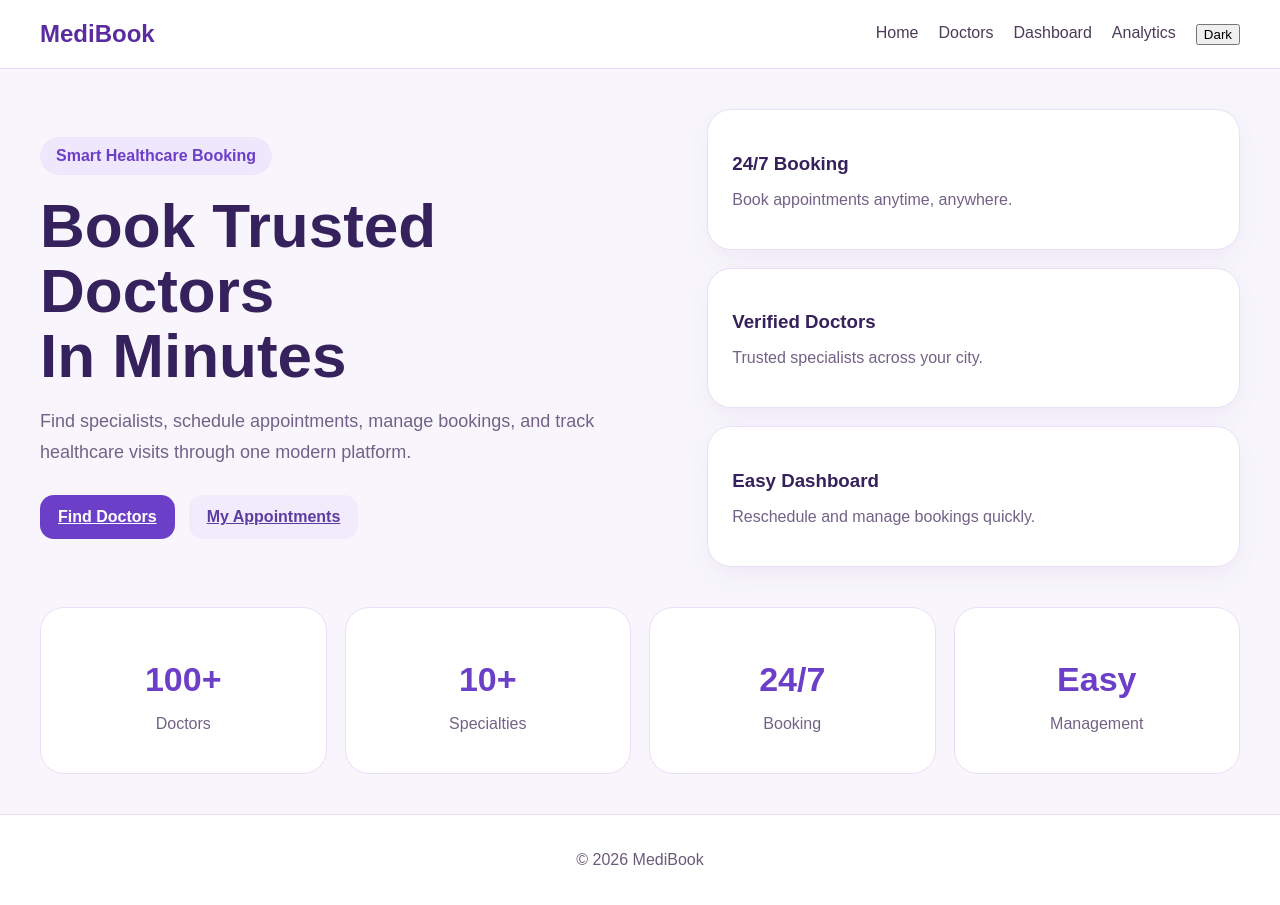
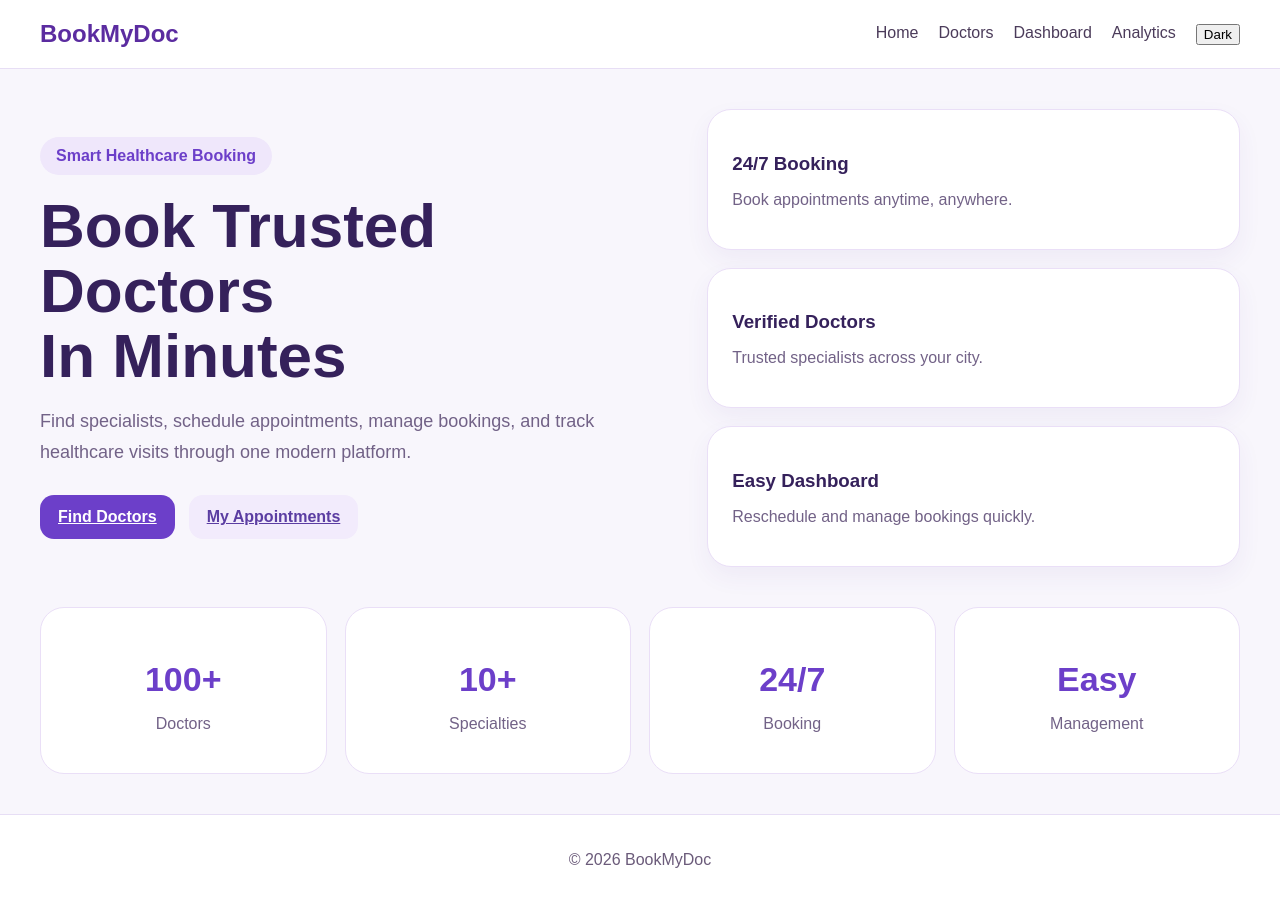
Before and after one commit to harshitasaini631-cyber/Healthcare_appointment_system, a React (Vite) app in the folder healthcare-appointment-system/: page / in a window 1280 px wide. Built offline with nearby package versions, Linux system fonts and the light colour scheme.

Commit message:
Clean unused files and prepare project for deployment

```diff
--- a/healthcare-appointment-system/src/components/Footer.jsx
+++ b/healthcare-appointment-system/src/components/Footer.jsx
@@ -1,7 +1,7 @@
 function Footer() {
   return (
     <footer>
-      <p>© 2026 MediBook</p>
+      <p>© 2026 BookMyDoc</p>
     </footer>
   );
 }
--- a/healthcare-appointment-system/src/components/Navbar.jsx
+++ b/healthcare-appointment-system/src/components/Navbar.jsx
@@ -6,7 +6,7 @@ function Navbar() {
 
   return (
     <nav>
-      <h2>MediBook</h2>
+      <h2>BookMyDoc</h2>
 
       <div className="nav-right">
         <div className="nav-links">
```
